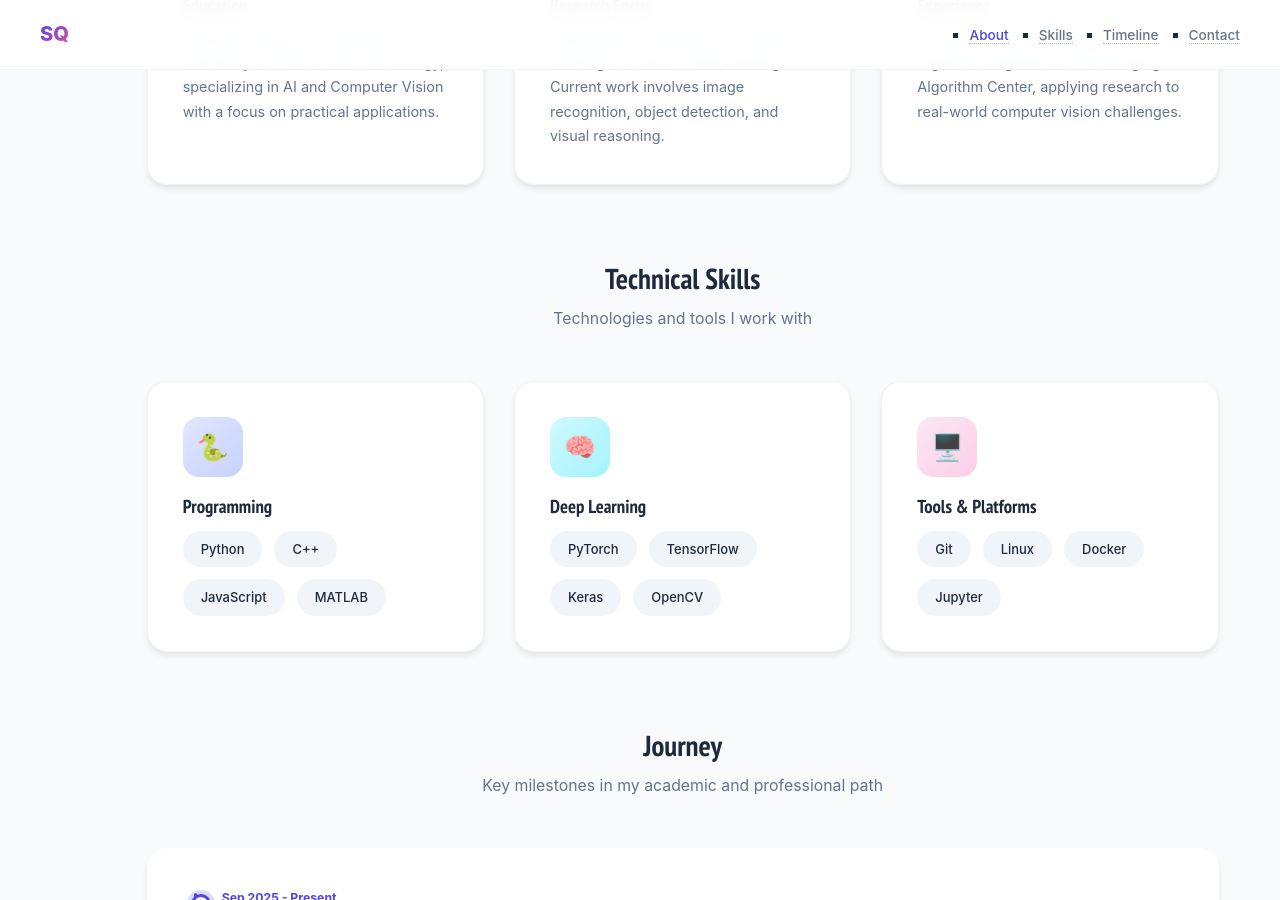
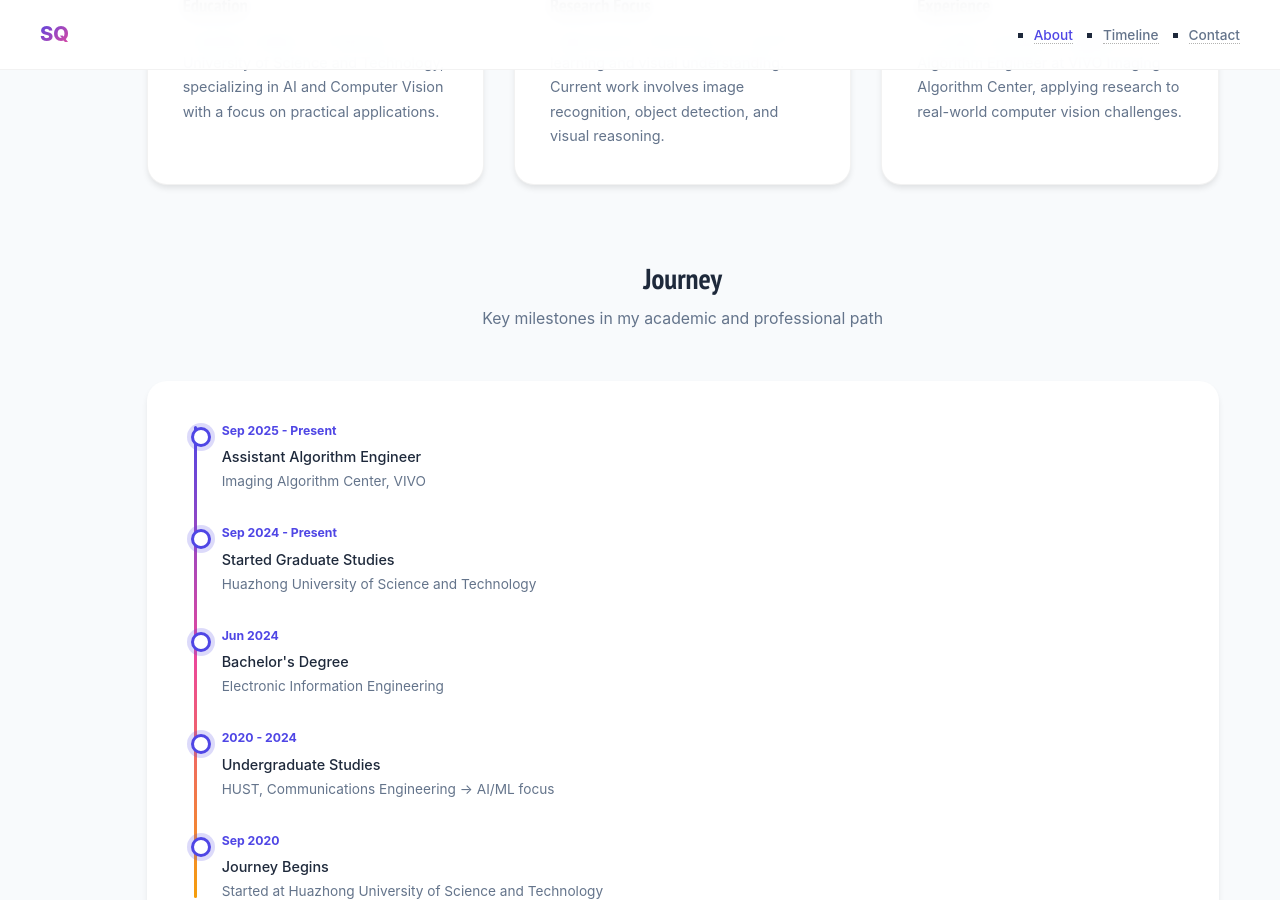
Before and after one commit to SorryQin/SorryQin.github.io, a Jekyll site: the page built from index.md, in a window 1280 px wide and 900 px high, scrolled down 1255 px. Built offline with Jekyll 4.4.1, drawn with Linux system fonts in a browser that asks for light colours; nearby versions of some CDN libraries; comment, search, counter and statistics services are not loaded; a style sheet for code colours, icons or effects is not loaded.

Commit message:
Remove Technical Skills section

```diff
--- a/index.md
+++ b/index.md
@@ -463,7 +463,6 @@ body {
   <a href="/" class="nav-logo">SQ</a>
   <ul class="nav-links">
     <li><a href="#about" class="active">About</a></li>
-    <li><a href="#skills">Skills</a></li>
     <li><a href="#timeline">Timeline</a></li>
     <li><a href="#contact">Contact</a></li>
   </ul>
@@ -515,45 +514,6 @@ body {
     </div>
   </section>
 
-  <!-- Skills Section -->
-  <section id="skills" class="section">
-    <div class="section-header">
-      <h2 class="section-title">Technical Skills</h2>
-      <p class="section-subtitle">Technologies and tools I work with</p>
-    </div>
-    <div class="card-grid">
-      <div class="card">
-        <div class="card-icon primary">🐍</div>
-        <h3>Programming</h3>
-        <div class="skills-grid">
-          <span class="skill-tag">Python</span>
-          <span class="skill-tag">C++</span>
-          <span class="skill-tag">JavaScript</span>
-          <span class="skill-tag">MATLAB</span>
-        </div>
-      </div>
-      <div class="card">
-        <div class="card-icon teal">🧠</div>
-        <h3>Deep Learning</h3>
-        <div class="skills-grid">
-          <span class="skill-tag">PyTorch</span>
-          <span class="skill-tag">TensorFlow</span>
-          <span class="skill-tag">Keras</span>
-          <span class="skill-tag">OpenCV</span>
-        </div>
-      </div>
-      <div class="card">
-        <div class="card-icon pink">🖥️</div>
-        <h3>Tools & Platforms</h3>
-        <div class="skills-grid">
-          <span class="skill-tag">Git</span>
-          <span class="skill-tag">Linux</span>
-          <span class="skill-tag">Docker</span>
-          <span class="skill-tag">Jupyter</span>
-        </div>
-      </div>
-    </div>
-  </section>
 
   <!-- Timeline Section -->
   <section id="timeline" class="section">
```
